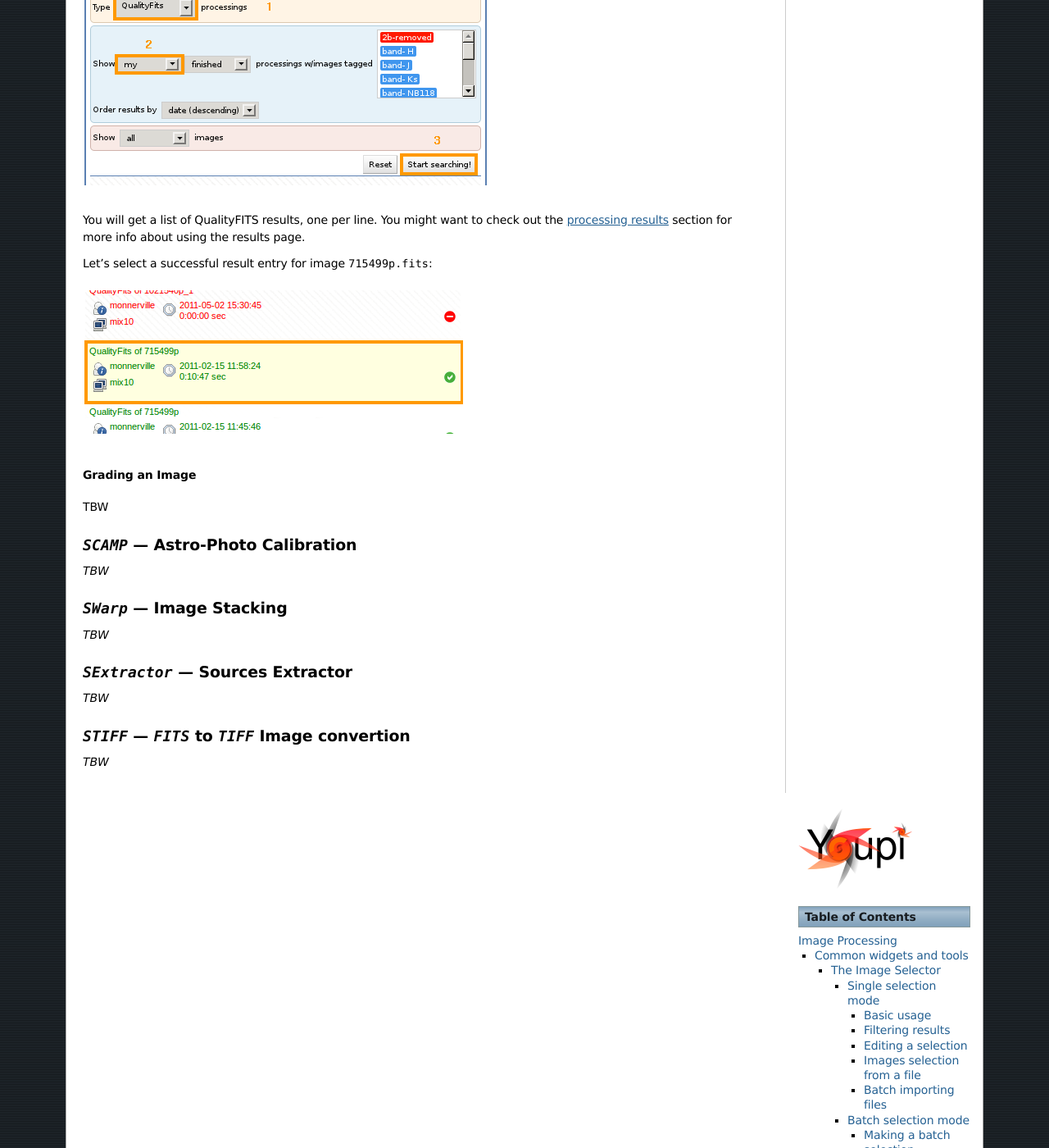
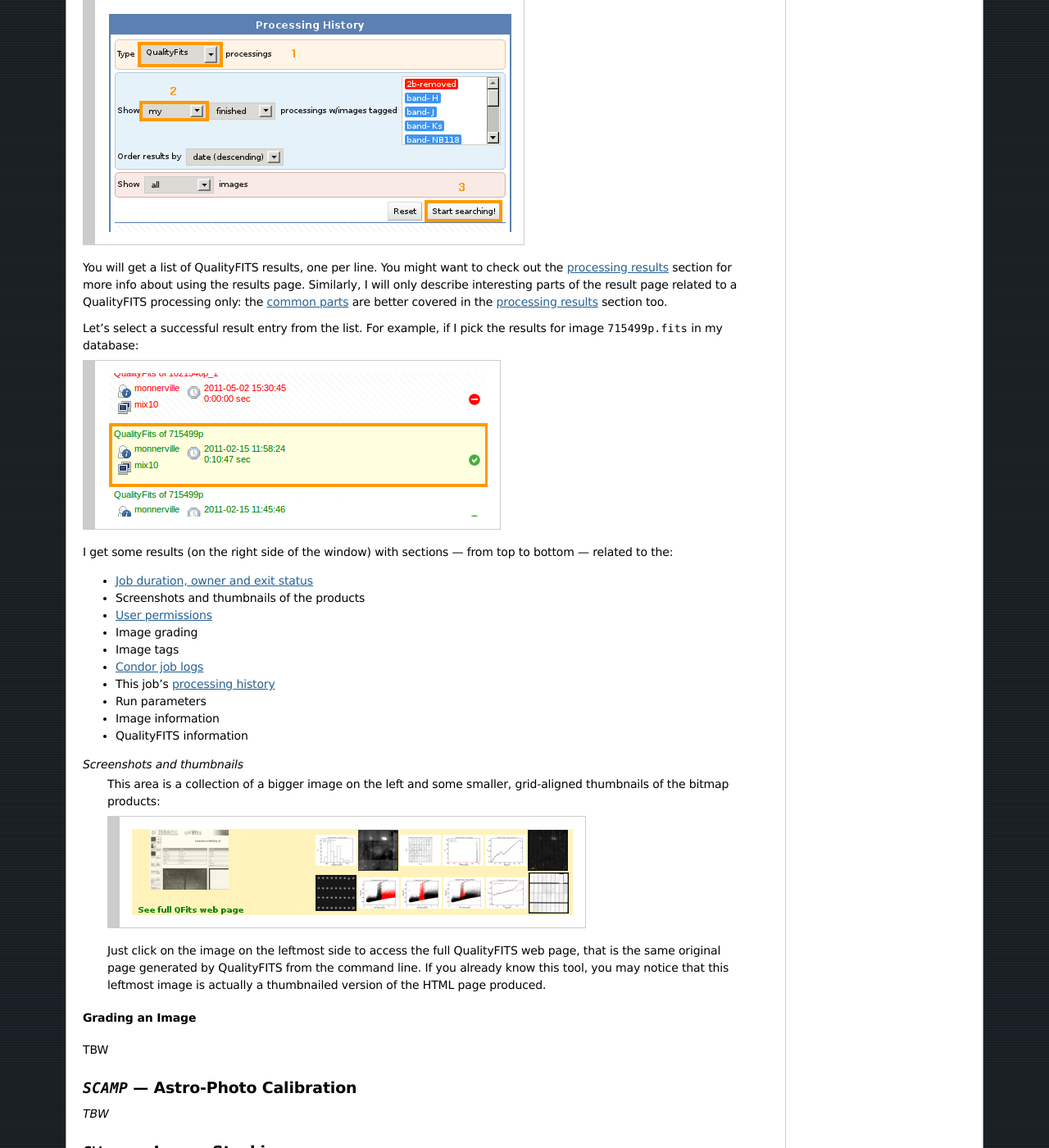
Before and after one commit to gotsunami/Youpi, a Sphinx documentation site: the page built from doc/handbook/source/processing.txt, in a window 1280 px wide and 1400 px high, scrolled down 13264 px. Shown: the whole window at 82% size. Built offline with Sphinx 7.4.7, drawn with Linux system fonts in a browser that asks for light colours; formulas are drawn with MathJax 3; the version number could not be read and is left out.

Commit message:
Handbook: more QFits doc

```diff
--- a/doc/handbook/source/processing.txt
+++ b/doc/handbook/source/processing.txt
@@ -477,12 +477,42 @@
 
 You will get a list of QualityFITS results, one per line. You might want to check out the
 :ref:`processing results <processing_results>` section for more info about using the results
-page.
+page. Similarly, I will only describe interesting parts of the result page related to a QualityFITS
+processing only: the :ref:`common parts <pr_common_parts>` are better covered in the
+:ref:`processing results <processing_results>` section too.
 
-Let's select a successful result entry for image ``715499p.fits``:
+Let's select a successful result entry from the list. For example, if I pick the results for image
+``715499p.fits`` in my database:
 
 .. image:: figures/qfits-results-entry.png
    :class: capture
+
+I get some results (on the right side of the window) with sections --- from top to bottom --- related to
+the:
+
+- :ref:`Job duration, owner and exit status <pr_job_stats>`
+- Screenshots and thumbnails of the products
+- :ref:`User permissions <pr_user_perms>`
+- Image grading
+- Image tags
+- :ref:`Condor job logs <pr_condor_job_logs>`
+- This job's :ref:`processing history <pr_proc_history>`
+- Run parameters
+- Image information
+- QualityFITS information
+
+*Screenshots and thumbnails*
+    This area is a collection of a bigger image on the left and some smaller, grid-aligned thumbnails
+    of the bitmap products:
+
+    .. image:: figures/qfits-results-thumbs.png
+       :class: capture
+
+    Just click on the image on the leftmost side to access the full QualityFITS web page, that is
+    the same original page generated by QualityFITS from the command line. If you already know this
+    tool, you may notice that this leftmost image is actually a thumbnailed version of the HTML page
+    produced.
+
 
 
 Grading an Image
--- a/doc/handbook/source/tour.txt
+++ b/doc/handbook/source/tour.txt
@@ -674,6 +674,32 @@
 processing, to resume processing images status. It is a quick way to know if 100% of your images
 group has been successfully processed.
 
+.. _pr_common_parts:
+
+Common Parts of A Results Page
+------------------------------
+
+.. _pr_job_stats:
+
+*Job Duration And Other Stats*
+    *TBW*
+
+.. _pr_user_perms:
+
+*User permissions*
+    *TBW*
+
+.. _pr_condor_job_logs:
+
+*Condor job logs*
+    *TBW*
+
+.. _pr_proc_history:
+
+*Processing history*
+    *TBW*
+
+
 .. _reports:
 
 Generating Reports
--- a/doc/handbook/source/youpi/static/youpidoc.css
+++ b/doc/handbook/source/youpi/static/youpidoc.css
@@ -433,8 +433,9 @@
 }
 
 .capture {
-    padding-top: 15px;
-    padding-bottom: 15px;
+    padding: 15px;
+    border: 1px solid #ccc;
+    border-left: 15px solid #ccc;
     /*
     -moz-box-shadow: 3px 3px 4px #ccc;
     -webkit-box-shadow: 3px 3px 4px #ccc;
```
Also changed, not shown: doc/handbook/source/figures/qfits-results-thumbs.png (added).
